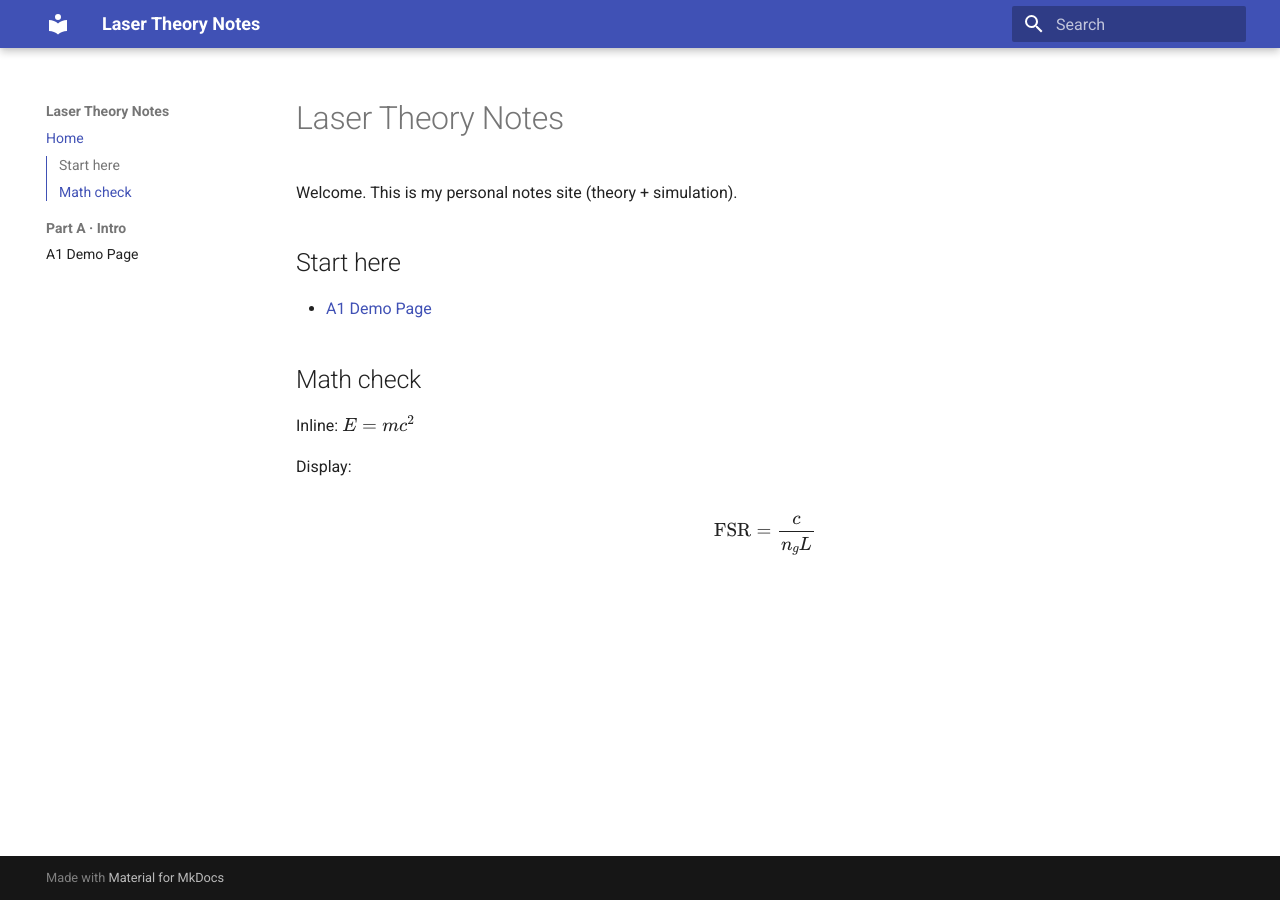
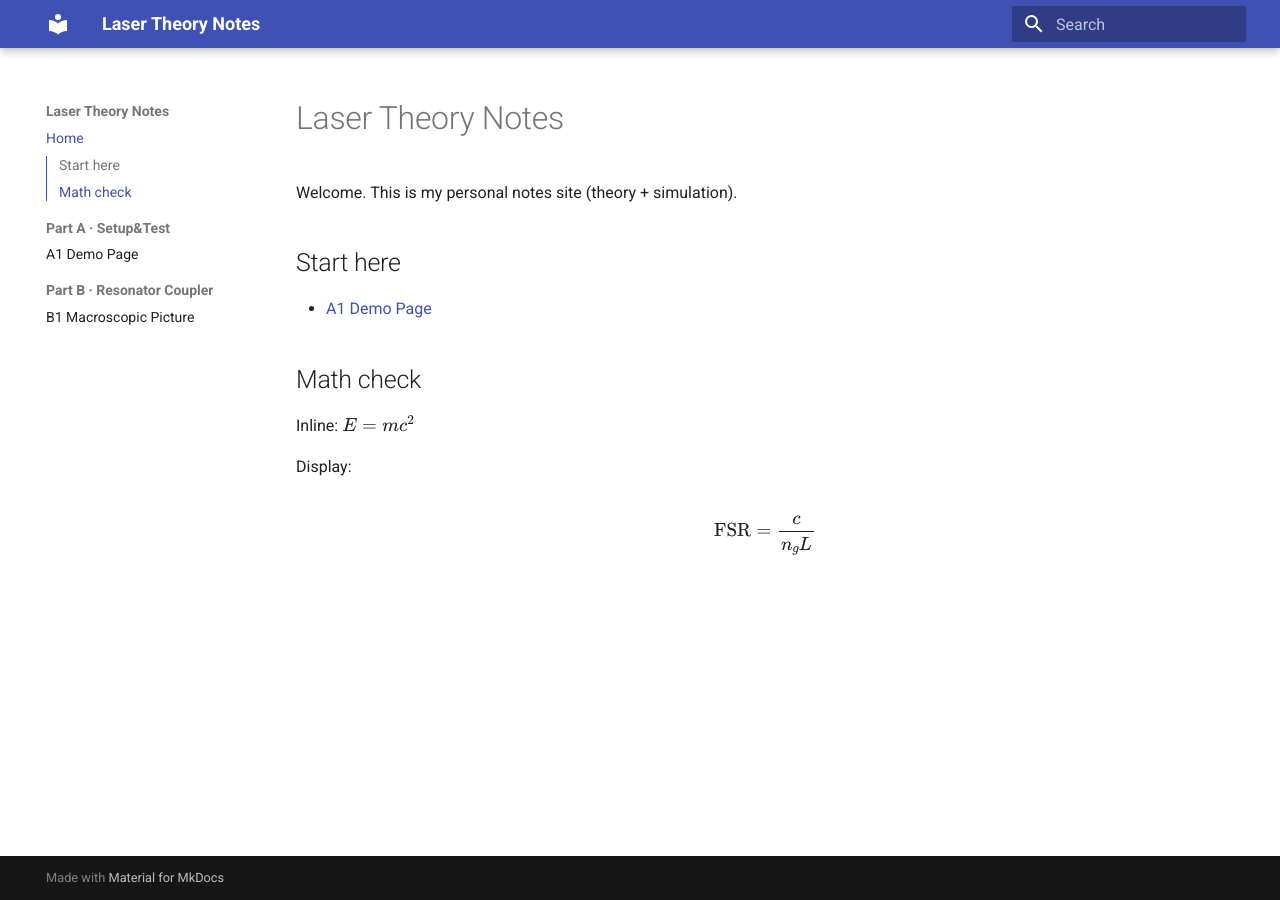
Before and after one commit to WyrdHY/Laser_Theory, an MkDocs documentation site: the page built from docs/index.md, in a window 1280 px wide. Built offline with MkDocs 1.6.1 and Material for MkDocs 9.7.7, drawn with Linux system fonts in a browser that asks for light colours.

Commit message:
redo Macro_Ring

```diff
--- a/mkdocs.yml
+++ b/mkdocs.yml
@@ -12,9 +12,10 @@ theme:
 
 nav:
   - Home: index.md
-  - Part A · Intro:
+  - Part A · Setup&Test:
       - A1 Demo Page: demo.md
-
+  - Part B · Resonator Coupler:
+      - B1 Macroscopic Picture: Ring_Macro.md
 markdown_extensions:
   - admonition
   - footnotes
```
